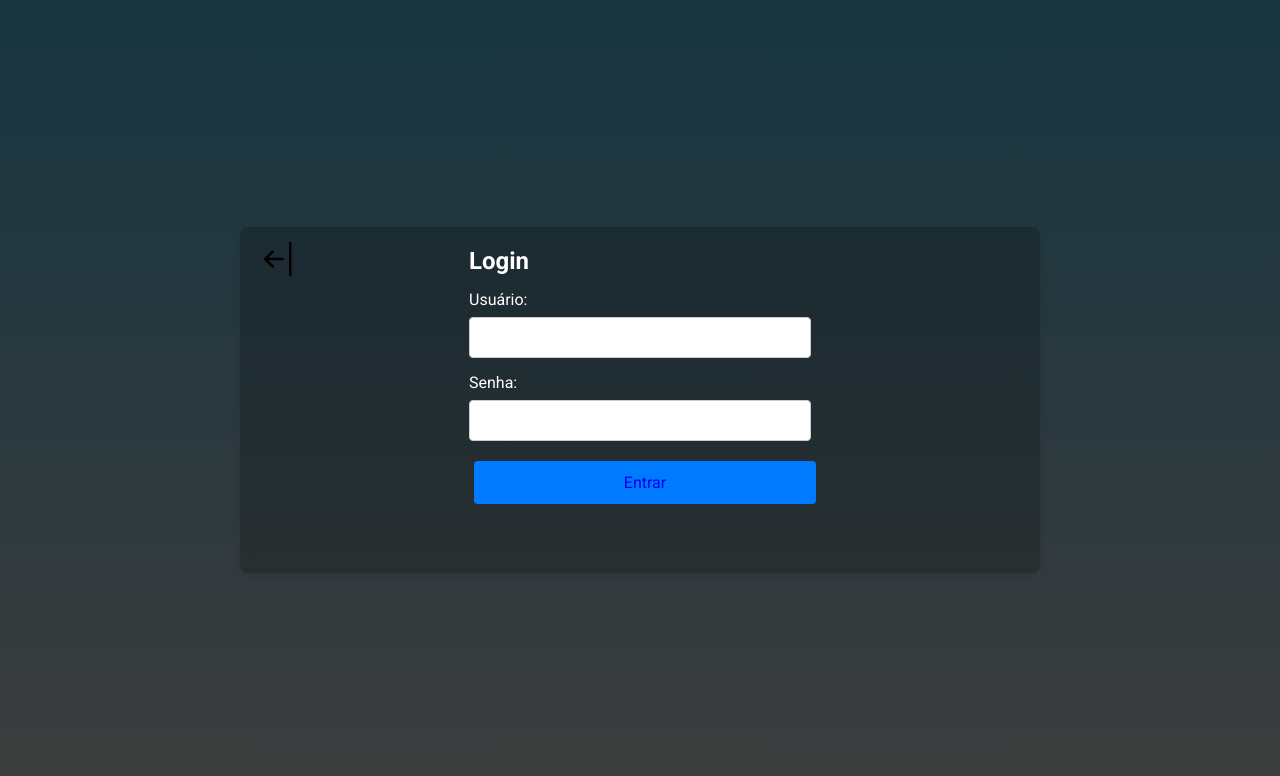
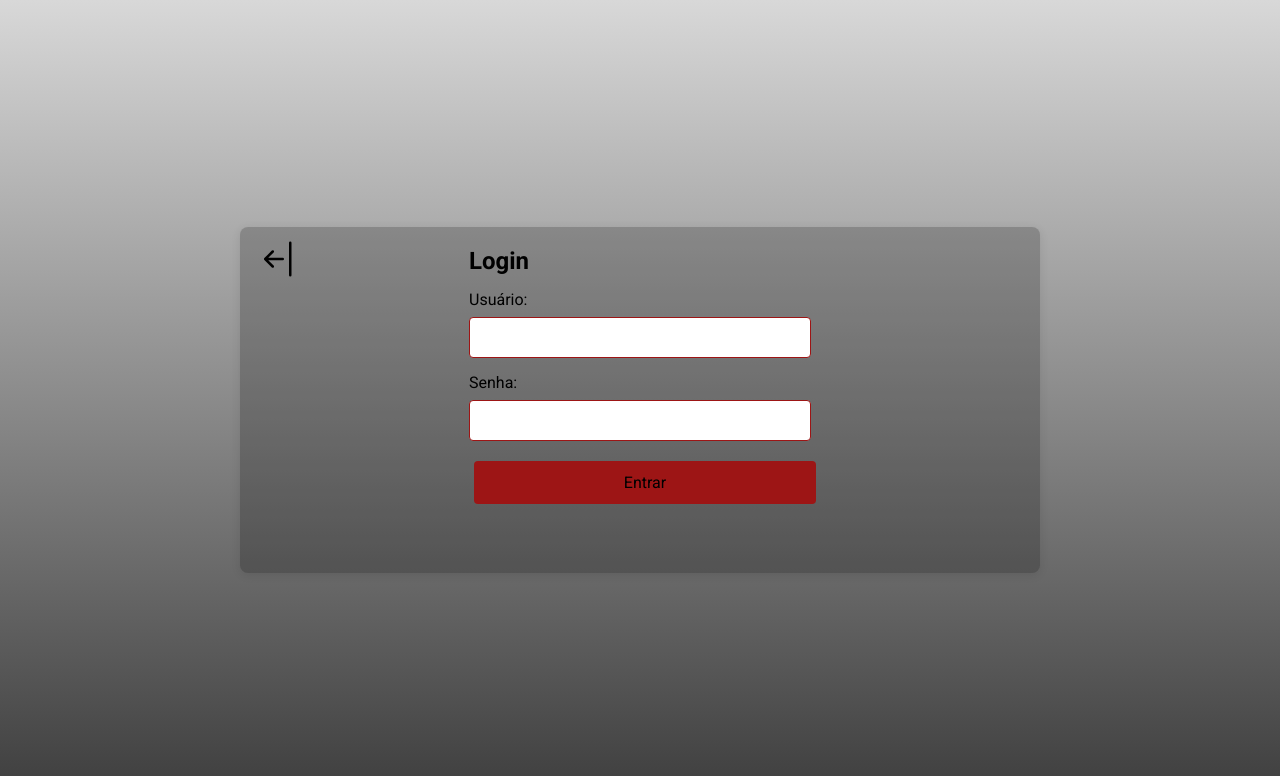
Before and after one commit to MillaThaissa/ong-instituto-reciclando-vidas, a plain HTML site: page login.html in a window 1280 px wide. Drawn offline with Linux system fonts and the light colour scheme.

Commit message:
ATT das cores das telas de login e cadastro

```diff
--- a/styles/cadastro.css
+++ b/styles/cadastro.css
@@ -3,7 +3,7 @@
 
 body {
     font-family: Arial, sans-serif;
-    background-image: linear-gradient(#173540, #3D3D3D);
+    background-image: linear-gradient(#d8d8d8, #3D3D3D);
     padding: 20px;
     margin: 0;
 }
@@ -37,7 +37,7 @@ input[type="password"] {
     padding: 5px;
     font-size: 16px;
     border-radius: 15px;
-    border: 1px solid #ccc;
+    border: 1px solid #9d1515;
 }
 
 button {
@@ -45,13 +45,13 @@ button {
     width: 100%;
     padding: 10px;
     font-size: 16px;
-    color: #fff;
-    background-color: #007bff;
+    color: #000000;
+    background-color: #9d1515;
     border: none;
     border-radius: 5px;
     cursor: pointer;
 }
 
 button:hover {
-    background-color: #0056b3;
+    background-color: #9d151593;
 }
--- a/styles/login.css
+++ b/styles/login.css
@@ -14,7 +14,7 @@ body {
     align-items: center;
     height: 100vh;
     margin: 0;
-    background-image: linear-gradient(#173540, #3D3D3D);
+    background-image: linear-gradient(#d8d8d8, #3D3D3D);
 }
 
 .container {
@@ -36,7 +36,7 @@ body {
 h2 {
     margin-bottom: 15px;
     font-size: 24px;
-    color: #fff;
+    color: #000000;
 }
 
 .form-group {
@@ -46,14 +46,14 @@ h2 {
 label {
     display: block;
     margin-bottom: 8px;
-    color: #fff;
+    color: black;
 }
 
 input {
     width: 100%;
     padding: 10px;
     font-size: 16px;
-    border: 1px solid #ccc;
+    border: 1px solid #9d1515;
     border-radius: 4px;
 }
 
@@ -62,19 +62,20 @@ button {
     padding: 12px;
     margin: 5px;
     font-size: 16px;
-    color: #fff;
-    background-color: #007bff;
+    color: #000000;
+    background-color: #9d1515;
     border: none;
     border-radius: 4px;
     cursor: pointer;
 }
 
 button:hover {
-    background-color: #0056b3;
+    background-color: #9d1515b0;
 }
 
 a {
     text-decoration: none;
+    color: #000000;
 }
 
 svg {
--- a/styles/style.css
+++ b/styles/style.css
@@ -305,9 +305,9 @@ form .btn-enviar input:hover{
   }
 
   footer .line-footer p a {
-    color: #000;
+    color: #ffffff;
     text-decoration: none;
-    background-color: #84B026;
+    background-color:#9d1515;
     border-radius: 10px;
     font-size: 16px;
     padding: 10px 10px;
```
